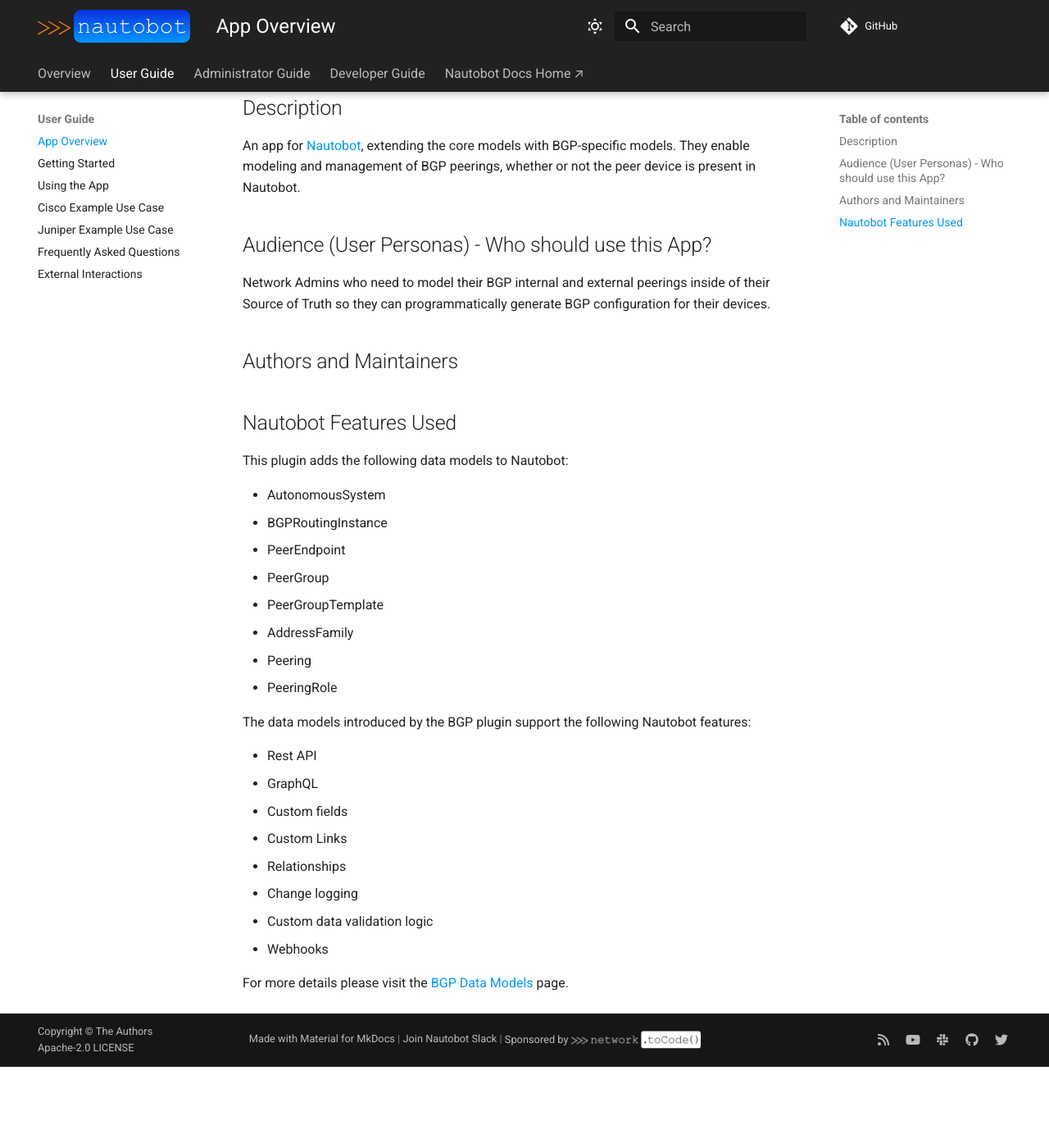
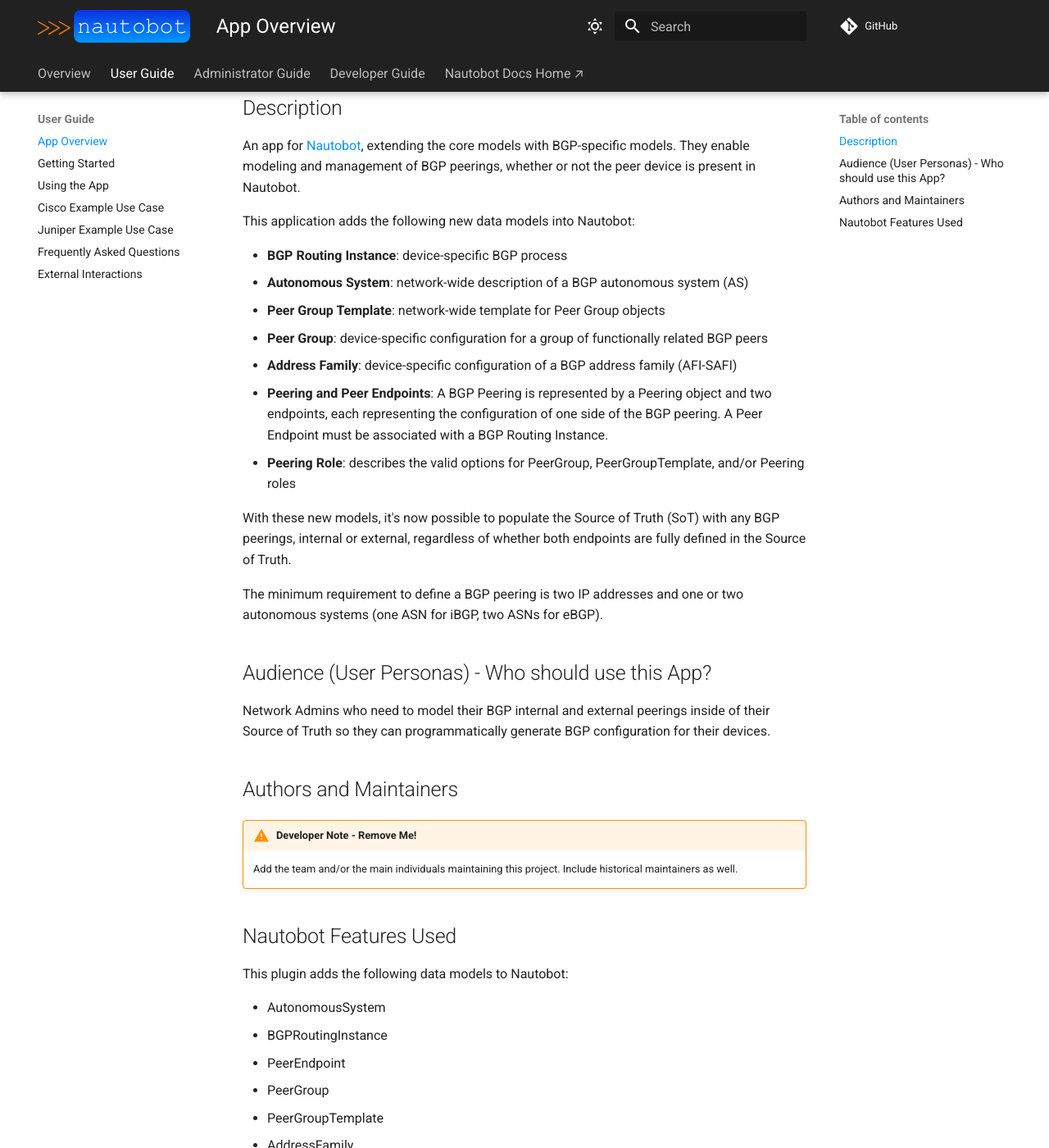
Before and after one commit to nautobot/nautobot-app-bgp-models, an MkDocs documentation site: the page built from docs/user/app_overview.md, in a window 1280 px wide and 1400 px high, scrolled down 325 px. Shown: the whole window at 82% size. Built offline with MkDocs 1.6.1 and Material for MkDocs 9.7.7, drawn with Linux system fonts in a browser that asks for light colours; comment, search, counter and statistics services are not loaded; before the commit the page ends 1626 px from its top, so only the background shows below that.

Commit message:
Add more info

```diff
--- a/docs/user/app_overview.md
+++ b/docs/user/app_overview.md
@@ -9,11 +9,28 @@ This document provides an overview of the App including critical information and
 
 An app for [Nautobot](https://github.com/nautobot/nautobot), extending the core models with BGP-specific models. They enable modeling and management of BGP peerings, whether or not the peer device is present in Nautobot.
 
+This application adds the following new data models into Nautobot:
+
+- **BGP Routing Instance**: device-specific BGP process
+- **Autonomous System**: network-wide description of a BGP autonomous system (AS)
+- **Peer Group Template**: network-wide template for Peer Group objects
+- **Peer Group**: device-specific configuration for a group of functionally related BGP peers
+- **Address Family**: device-specific configuration of a BGP address family (AFI-SAFI)
+- **Peering and Peer Endpoints**: A BGP Peering is represented by a Peering object and two endpoints, each representing the configuration of one side of the BGP peering. A Peer Endpoint must be associated with a BGP Routing Instance.
+- **Peering Role**: describes the valid options for PeerGroup, PeerGroupTemplate, and/or Peering roles
+
+With these new models, it's now possible to populate the Source of Truth (SoT) with any BGP peerings, internal or external, regardless of whether both endpoints are fully defined in the Source of Truth.
+
+The minimum requirement to define a BGP peering is two IP addresses and one or two autonomous systems (one ASN for iBGP, two ASNs for eBGP).
+
 ## Audience (User Personas) - Who should use this App?
 
 Network Admins who need to model their BGP internal and external peerings inside of their Source of Truth so they can programmatically generate BGP configuration for their devices.
 
 ## Authors and Maintainers
+
+!!! warning "Developer Note - Remove Me!"
+    Add the team and/or the main individuals maintaining this project. Include historical maintainers as well.
 
 ## Nautobot Features Used
 
```
Also changed, not shown: docs/user/app_use_cases.md (+12 -0 lines).
